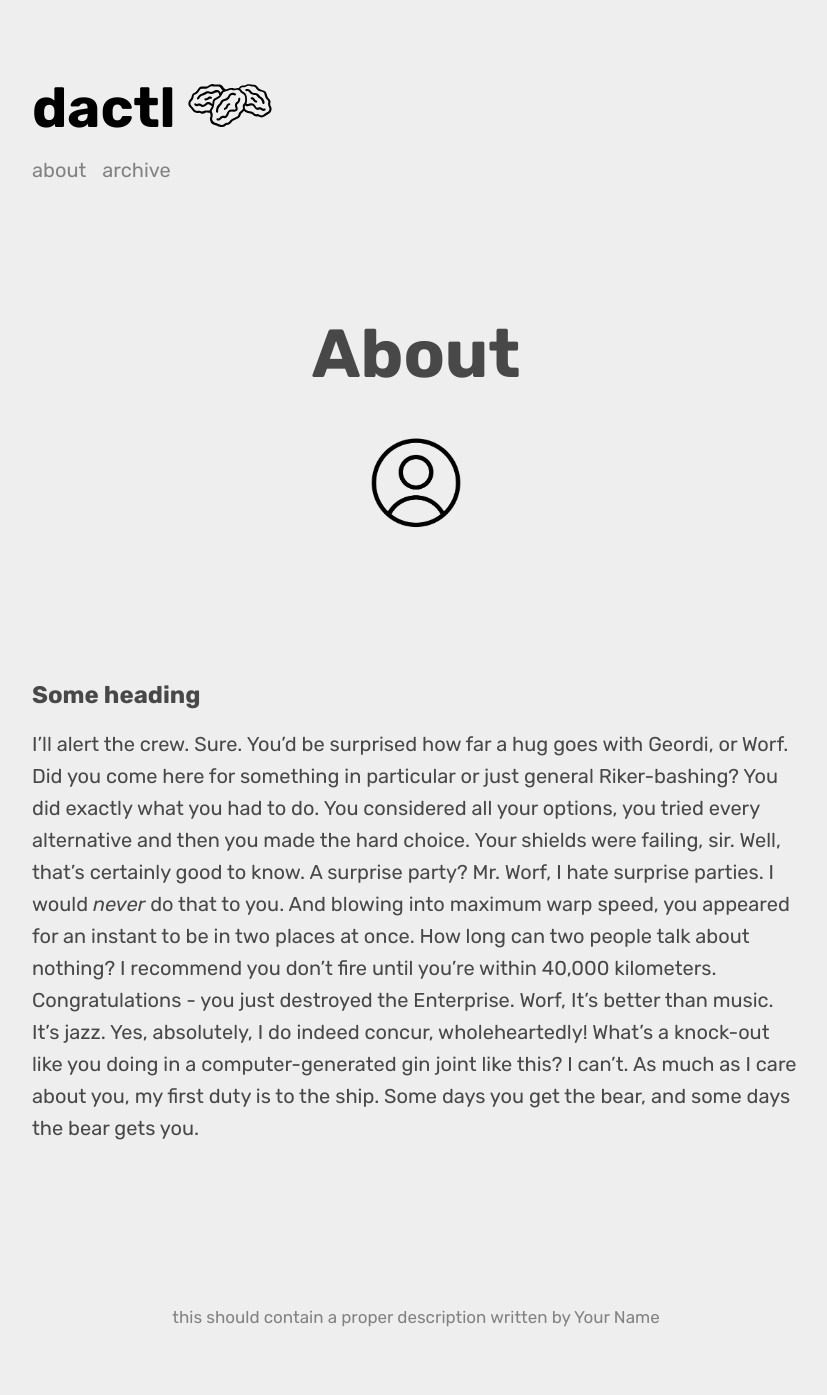
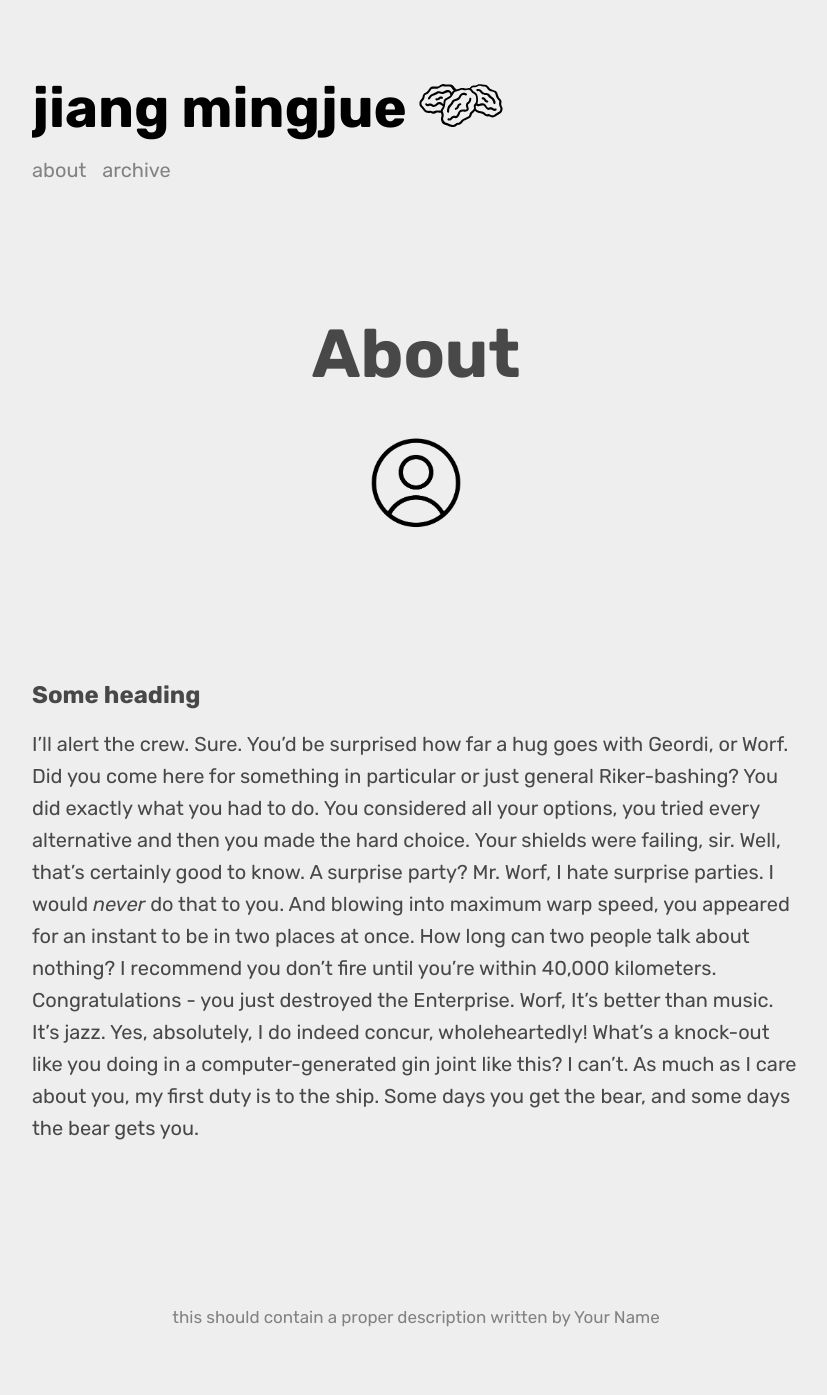
Before and after one commit to jiangmingjue/jiangmingjue.github.io, a Jekyll site: the page built from about.md, in a window 1280 px wide. Shown: the whole page, without its empty margins (224-1051 px from the left). Built offline with Jekyll 4.4.1, drawn with Linux system fonts in a browser that asks for light colours; nearby versions of some CDN libraries; some web fonts are replaced; library files that are not in the unit come from our copies.

Commit message:
Update _config.yml

```diff
--- a/_config.yml
+++ b/_config.yml
@@ -5,7 +5,7 @@
                                   # `http://<username>.github.io` - for GitHub
 
 blog:
-  title                      : dactl
+  title                      : jiang mingjue
   description                  : >
                                this should contain a proper description
 
```
